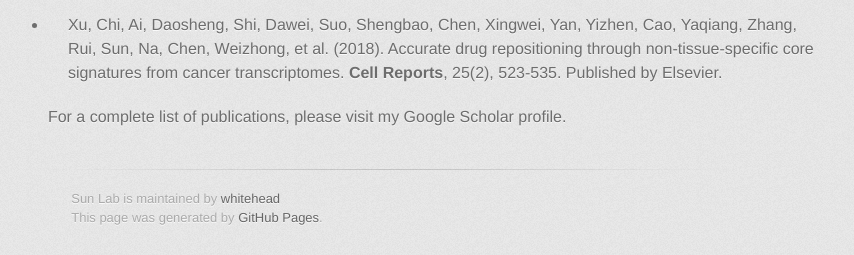
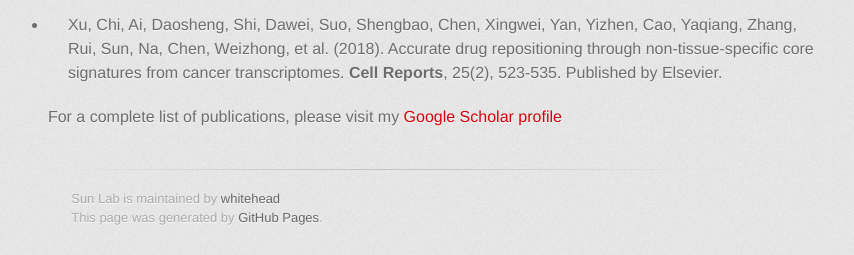
Before and after one commit to whitehead/SunLab, a Jekyll site: the page built from docs/publications.md, in a window 1280 px wide and 900 px high, scrolled down 1587 px. Shown: the part 642-897 px from the top of the window, without its empty margins (171-1025 px from the left). Built offline with Jekyll 4.4.1, drawn with Linux system fonts in a browser that asks for light colours; some web fonts are replaced; part of the change alters nothing that is shown.

```diff
--- a/docs/publications.md
+++ b/docs/publications.md
@@ -49,4 +49,4 @@ title: Publications
 * Xu, Chi, Ai, Daosheng, Shi, Dawei, Suo, Shengbao, Chen, Xingwei, Yan, Yizhen, Cao, Yaqiang, Zhang, Rui, Sun, Na, Chen, Weizhong, et al. (2018). Accurate drug repositioning through non-tissue-specific core signatures from cancer transcriptomes. <strong>Cell Reports</strong>, 25(2), 523-535. Published by Elsevier.
 
 
-For a complete list of publications, please visit my Google Scholar profile.
+For a complete list of publications, please visit my <a href="[https://github.com/sophiadavenport](https://scholar.google.com/citations?user=oOxS8vwAAAAJ&hl=en)">Google Scholar profile</a>
```
